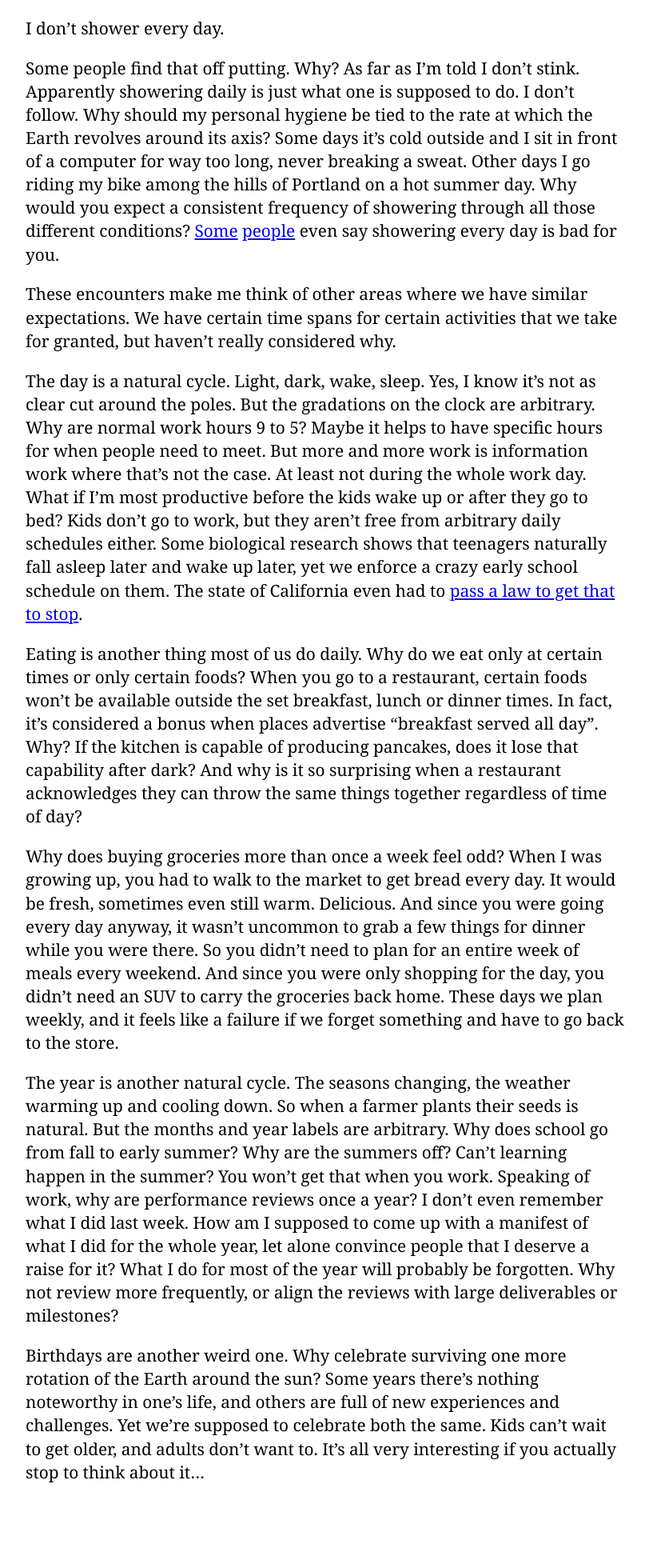
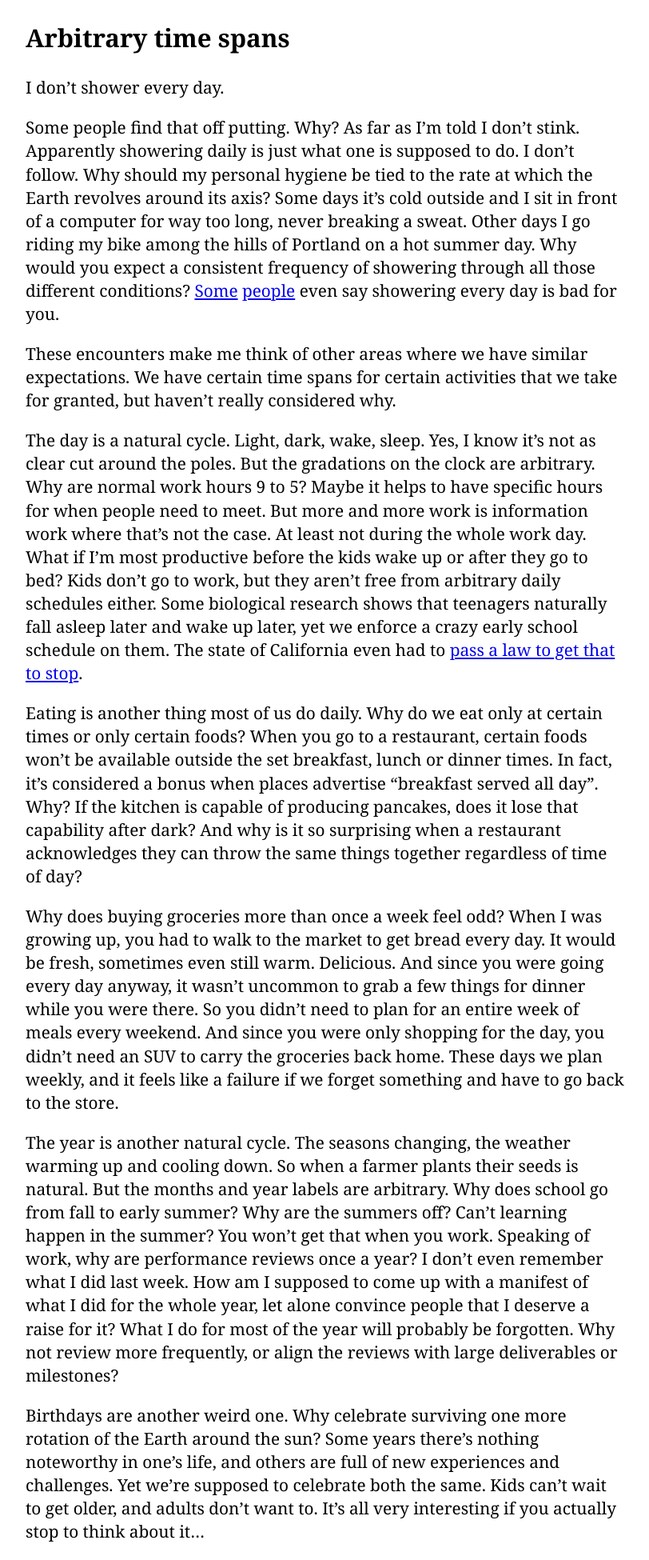
Before and after one commit to koralcem/personal-site, a Jekyll site: the page built from _posts/2019-11-26-arbitrary-time-spans.md, in a window 1280 px wide. Shown: the whole page at 80% size, without its empty margins (233-1045 px from the left). Built offline with Jekyll 4.4.1, drawn with Linux system fonts in a browser that asks for light colours; before the commit the page ends 1876 px from its top, so only the background shows below that.

Commit message:
Add title to time spans article

```diff
--- a/_posts/2019-11-26-arbitrary-time-spans.md
+++ b/_posts/2019-11-26-arbitrary-time-spans.md
@@ -2,6 +2,8 @@
 layout: post
 title: "Arbitrary time spans"
 ---
+
+# Arbitrary time spans
 
 I don't shower every day.
 
```
